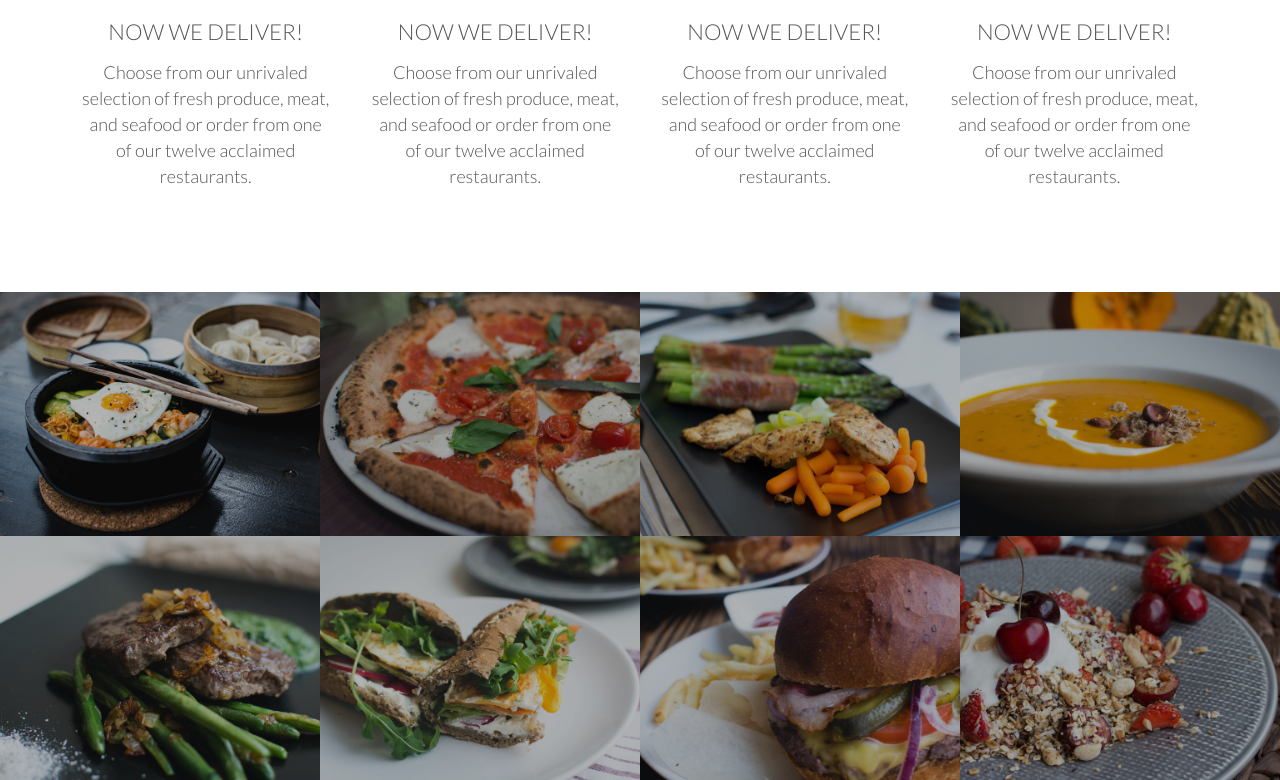
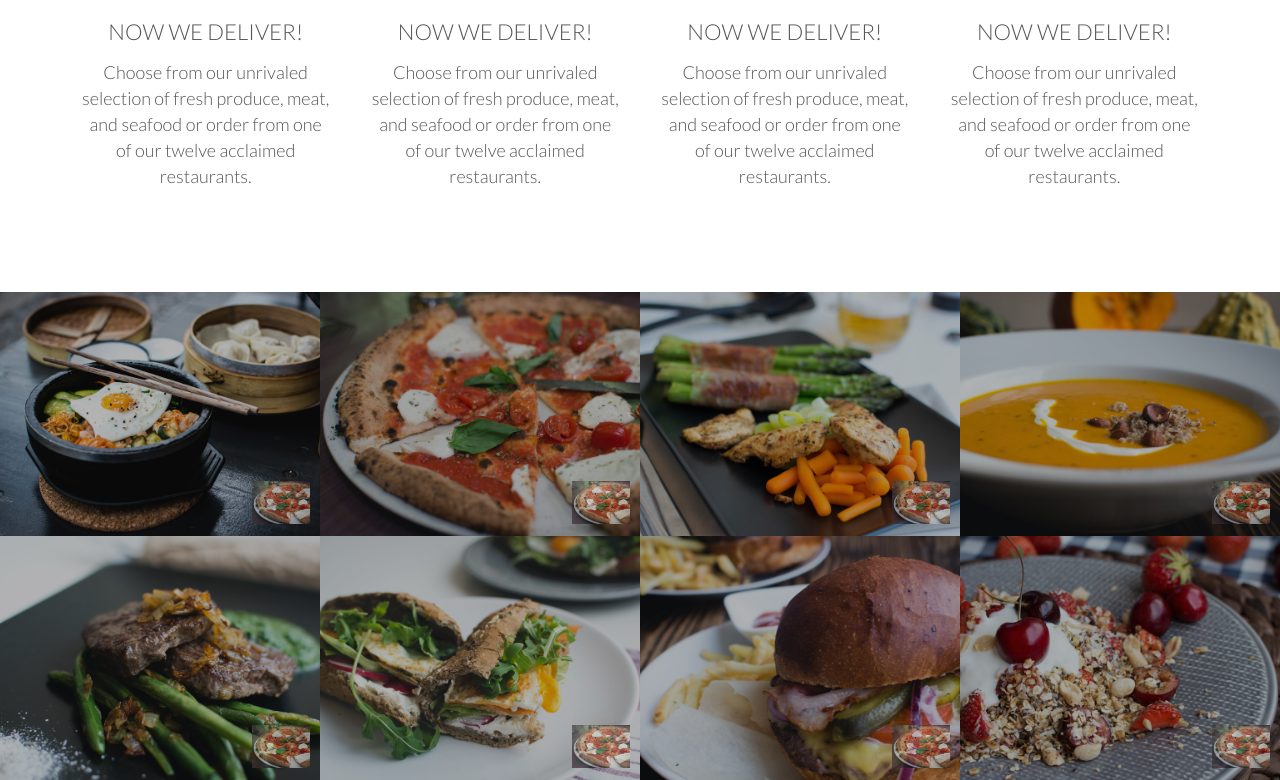
Before and after one commit to Anddrew914/Eataly_Delivers, a React (Create React App) app: page / in a window 1280 px wide. Shown: the part 1165-1945 px from the top of the page. Built offline with nearby package versions, Linux system fonts and the light colour scheme.

Commit message:
add first image overlay over meal photo

```diff
--- a/src/components/FoodMenu.js
+++ b/src/components/FoodMenu.js
@@ -14,48 +14,56 @@ class FoodMenu extends Component{
   render(){
     return(
       <div className="section-meals">
-        <ul>
+        <ul className="meals-showcase">
           <li>
-            <figure>
-              <img src={image1} alt="meal-1"/>
+            <figure className="meal-photo">
+              <img className="image1" src={image1} alt="meal-1"/>
+              <img className="image2" src={image2} alt="meal-2"/>
             </figure>
           </li>
           <li>
-            <figure>
-              <img src={image2} alt="meal-2"/>
+            <figure className="meal-photo">
+              <img className="image1" src={image2} alt="meal-1"/>
+              <img className="image2" src={image2} alt="meal-2"/>
             </figure>
           </li>
           <li>
-            <figure>
-              <img src={image3} alt="meal-3"/>
+            <figure className="meal-photo">
+              <img className="image1" src={image3} alt="meal-1"/>
+              <img className="image2" src={image2} alt="meal-2"/>
             </figure>
           </li>
           <li>
-            <figure>
-              <img src={image4} alt="meal-4"/>
+            <figure className="meal-photo">
+              <img className="image1" src={image4} alt="meal-1"/>
+              <img className="image2" src={image2} alt="meal-2"/>
             </figure>
           </li>
         </ul>
 
         <ul>
           <li>
-            <figure>
-              <img src={image5} alt="meal-5"/>
+            <figure className="meal-photo">
+              <img className="image1" src={image5} alt="meal-1"/>
+              <img className="image2" src={image2} alt="meal-2"/>
             </figure>
           </li>
           <li>
-            <figure>
-              <img src={image6} alt="meal-6"/>
+            <figure className="meal-photo">
+              <img className="image1" src={image6} alt="meal-1"/>
+              <img className="image2" src={image2} alt="meal-2"/>
             </figure>
           </li>
           <li>
-            <figure>
-              <img src={image7} alt="meal-7"/>
+            <figure className="meal-photo">
+              <img className="image1" src={image7} alt="meal-1"/>
+              <img className="image2" src={image2} alt="meal-2"/>
             </figure>
           </li>
           <li>
-            <figure>
-              <img src={image8} alt="meal-8"/>
+            <figure className="meal-photo">
+              <img className="image1" src={image8} alt="meal-1"/>
+              <img className="image2" src={image2} alt="meal-2"/>
             </figure>
           </li>
         </ul>
--- a/src/css/FoodMenu.css
+++ b/src/css/FoodMenu.css
@@ -2,7 +2,7 @@
   width: 100%;
 }
 
-ul {
+.section-meals ul {
   width: 100%;
 }
 
@@ -17,9 +17,13 @@ figure {
   padding: 0;
   margin: 0;
   background-color: #000;
+  position: relative;
 }
 
-img {
+.meal-photo img:first-child {
+  position: relative;
+  top: 0;
+  left: 0;
   width: 100%;
   height: auto;
   opacity: 0.7;
@@ -27,8 +31,49 @@ img {
   transition: transform 0.5s, opacity 0.5s;
 }
 
-img:hover,
-img:active {
+.meal-photo img {
+  opacity: 0.7;
+  position: absolute;
+  width: 18%;
+  height: auto;
+  transition: transform 0.5s, opacity 0.5s;
+}
+
+.meal-photo img:last-child {
+  bottom: 5%;
+  right: 10px;
+}
+
+.meal-photo img:hover,
+.meal-photo img:active,
+.meal-photo img:first-child:hover ~ img:last-child,
+.meal-photo img:first-child:active ~ img:last-child,
+.meal-photo img:last-child:hover ~ img:first-child,
+.meal-photo img:last-child:active ~ img:first-child {
   opacity: 1;
   transform: scale(1.15);
 }
+
+.meal {
+  /* position: absolute; */
+  z-index: 0;
+}
+
+.btn-add-meal {
+  position: absolute;
+  width: 25%;
+  /* text-align: right; */
+  /* vertical-align: bottom; */
+  z-index: 1;
+  margin-right: 100px;
+  padding-right: 10px;
+}
+
+.parent {
+  position: relative;
+  top: 0;
+  left: 0;
+}
+
+.image2 {
+}
```
